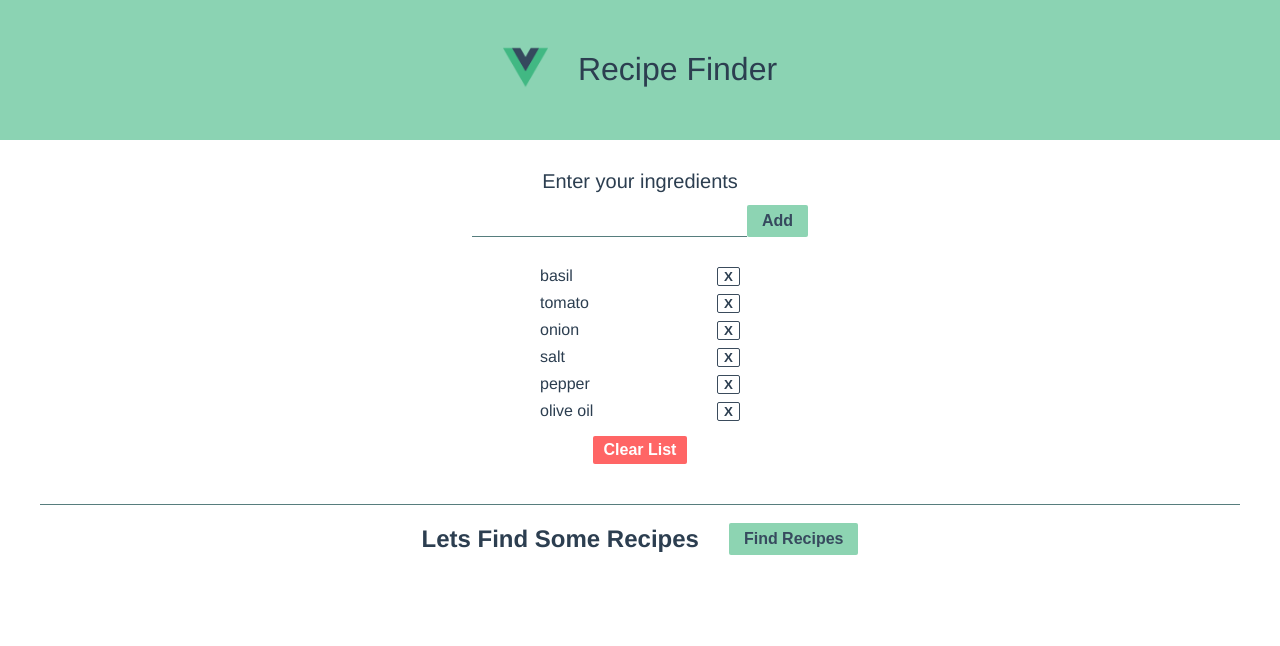
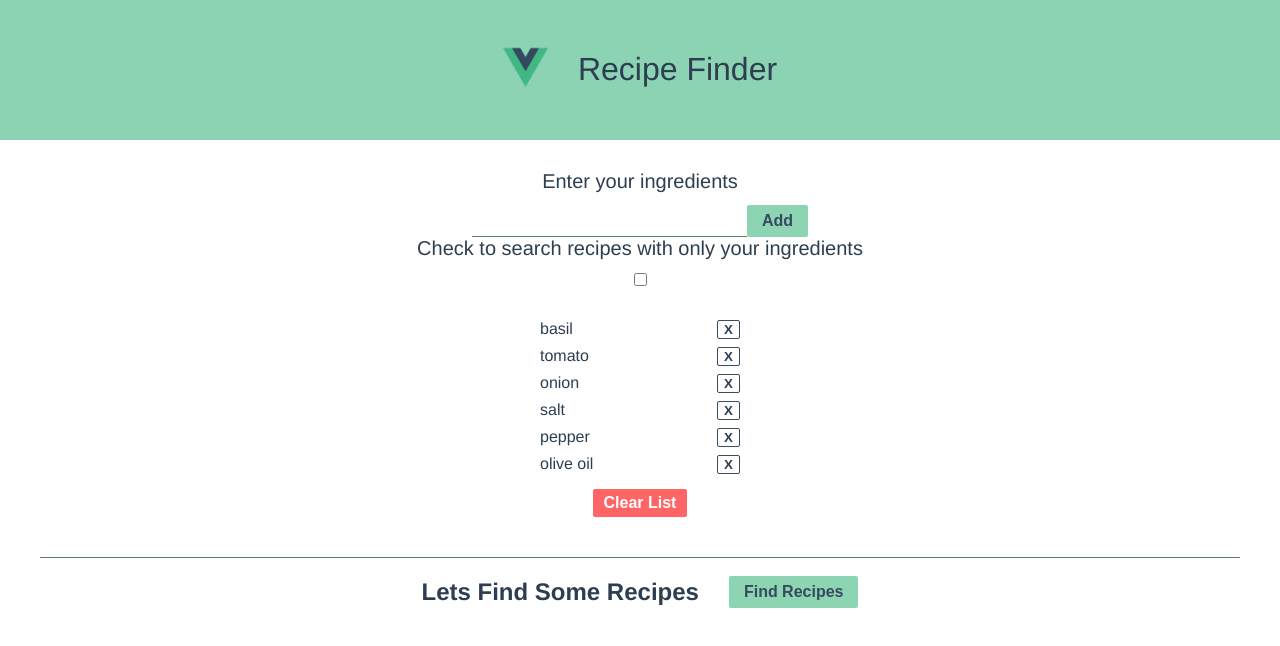
Before and after one commit to Meatuus/vuejs-food, a Vue app: page / in a window 1280 px wide. Shown: the top 646 px of the page. Built offline with nearby package versions, Linux system fonts and the light colour scheme.

Commit message:
add input for exact num of ingredients

```diff
--- a/src/components/Home.vue
+++ b/src/components/Home.vue
@@ -6,7 +6,7 @@
             </div>
             <h1>Recipe Finder</h1>
         </header>
-        <Ingredients :ingredients="ingredientList" :newIngredient="newIngredient" @onNewIngredient="onNewIngredient" @addIngredient="addIngredient" @onDeleteItem="onDeleteItem" />
+        <Ingredients :ingredients="ingredientList" :newIngredient="newIngredient" :exactIngredients="exactIngredients" @onNewIngredient="onNewIngredient" @addIngredient="addIngredient" @onDeleteItem="onDeleteItem" @onExactIngredient="onExactIngredient" />
         <ClearList @onClearList="onClearList" />
         <FindRecipes :ingredients="ingredientList" />
     </div>
@@ -30,7 +30,8 @@
                     "pepper",
                     "olive oil"
                 ],
-                newIngredient: ""
+                newIngredient: "",
+                exactIngredients: false
             }
         },
         methods: {
@@ -49,6 +50,10 @@
             onClearList() {
                 console.log('clearing list!');
                 this.ingredientList = []
+            },
+            onExactIngredient(bool) {
+                console.log('inside exact');
+                this.exactIngredients = bool;
             }
         },
         components: {
--- a/src/components/IngredientForm.vue
+++ b/src/components/IngredientForm.vue
@@ -5,13 +5,15 @@
             <input id="ingredient" v-model="ingredient" @keyup="setNew" type="text">
             <button type="submit" @click="addToList">Add</button>
         </form>
+        <label for="checkbox">Check to search recipes with only your ingredients</label>
+        <input id="checkbox" type="checkbox" @click="exactIngredientChange">
     </div>
 </template>
 
 <script>
     export default {
         name: "IngredientForm",
-        props: [ "ingredients", "newIngredient" ],
+        props: [ "ingredients", "newIngredient", "exactIngredient" ],
         data () {
             return {
                 ingredient: this.newIngredient
@@ -30,6 +32,10 @@
                 } else {
                     alert("Must enter a NEW ingredient")
                 }
+            },
+            exactIngredientChange(e) {
+                console.log(e.target.checked);
+                this.$emit("onExactIngredient", e.target.checked)
             }
         }
 
--- a/src/components/Ingredients.vue
+++ b/src/components/Ingredients.vue
@@ -1,6 +1,6 @@
 <template>
     <div>
-        <IngredientForm :ingredients="ingredients" :newIngredient="newIngredient" @onNewIngredient="onNewIngredient" @addIngredient="addIngredient"/>
+        <IngredientForm :ingredients="ingredients" :newIngredient="newIngredient" :exactIngredient="exactIngredient" @onNewIngredient="onNewIngredient" @addIngredient="addIngredient" @onExactIngredient="onExactIngredient" />
         <IngredientList :ingredients="ingredients" @onDeleteItem="onDeleteItem" />
     </div>
 </template>
@@ -11,7 +11,7 @@
 
     export default {
         name: "Ingredients",
-        props: [ "ingredients", "newIngredient" ],
+        props: [ "ingredients", "newIngredient", "exactIngredient" ],
         methods: {
             onNewIngredient(item) {
                 this.$emit("onNewIngredient", item)
@@ -21,6 +21,9 @@
             },
             onDeleteItem(index) {
                 this.$emit("onDeleteItem", index)
+            },
+            onExactIngredient(bool) {
+                this.$emit("onExactIngredient", bool)
             }
         },
         components: {
```
